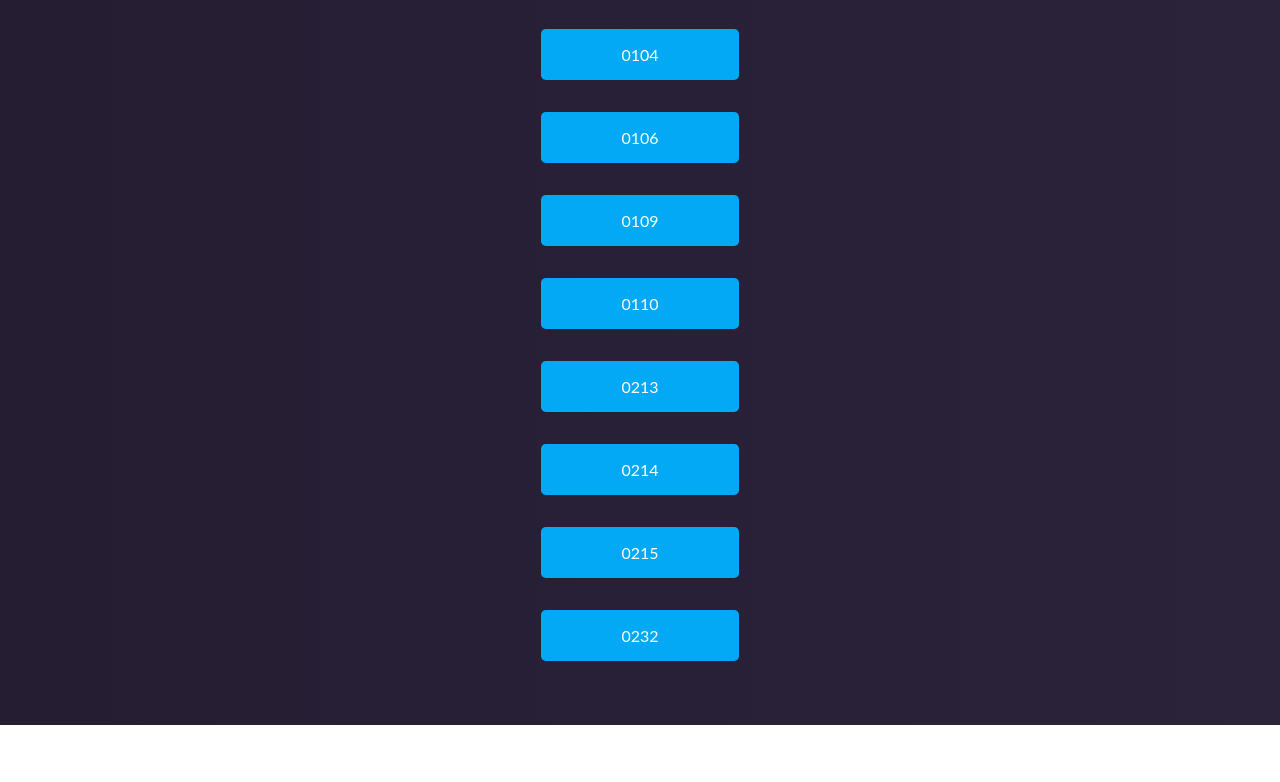
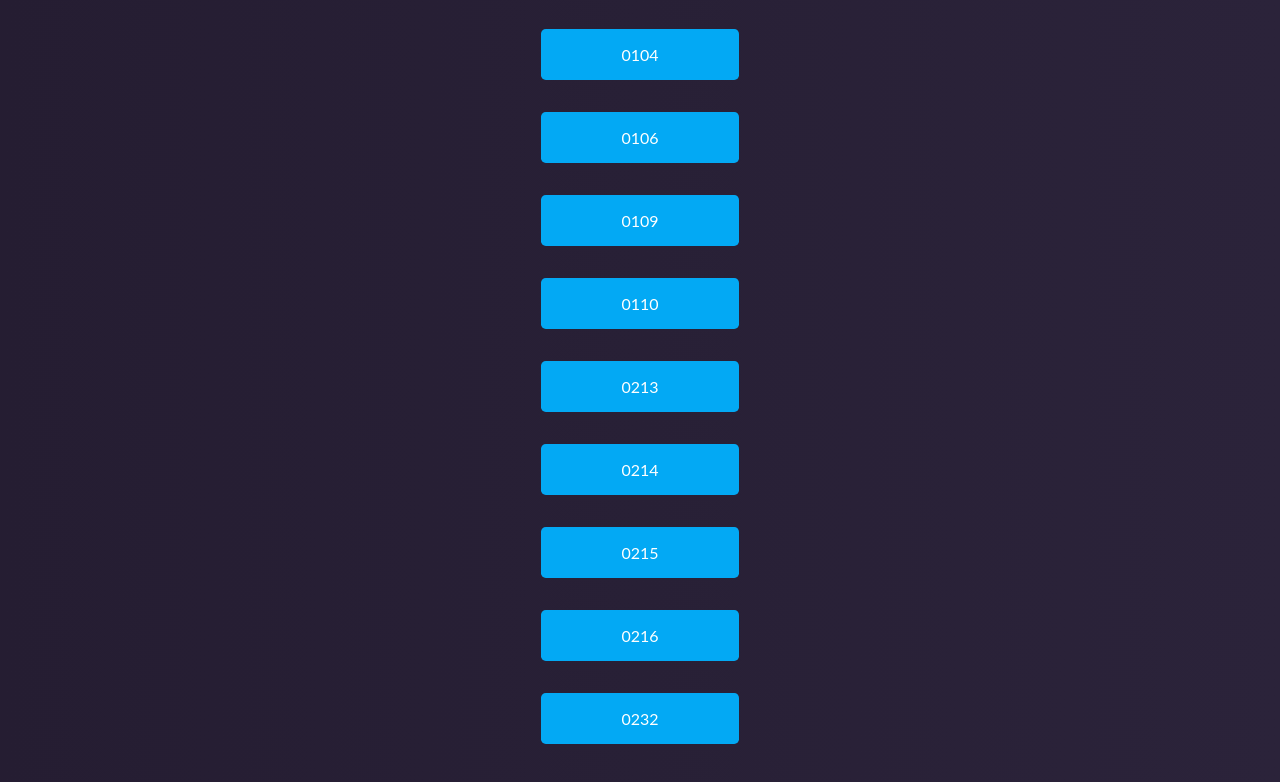
Before and after one commit to zpdmm/ife-1, a plain HTML site: page index.html in a window 1280 px wide. Shown: the part 421-1203 px from the top of the page. Before the commit the page ends 1146 px from the top, so only its background shows below. Drawn offline with Linux system fonts and the light colour scheme.

Commit message:
add task 0216

```diff
--- a/index.html
+++ b/index.html
@@ -99,6 +99,9 @@
                     <a href="./0215/task_2_15.html" class="task">0215</a>
                 </li>
                 <li class="tasks__item">
+                    <a href="./0216/0216.html" class="task">0216</a>
+                </li>
+                <li class="tasks__item">
                     <a href="./0232/index.html" class="task">0232</a>
                 </li>
             </ul>
```
